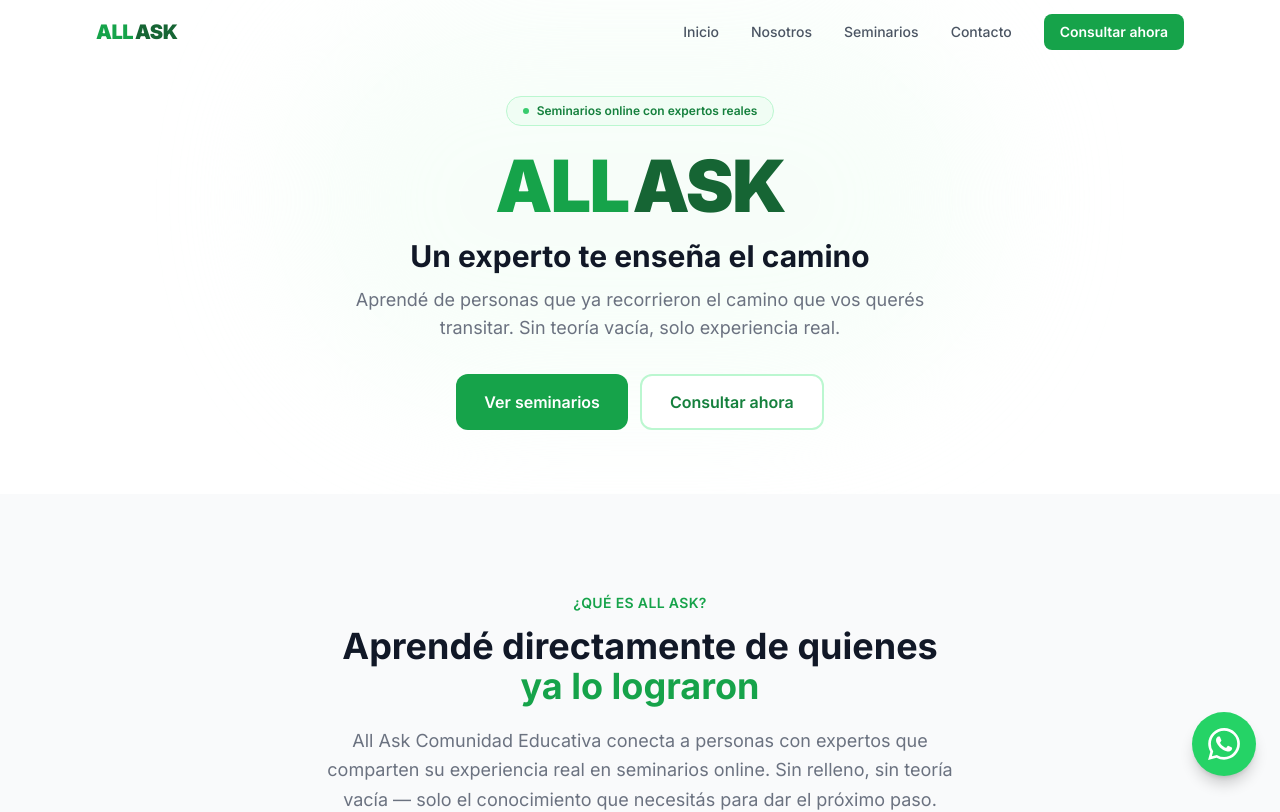
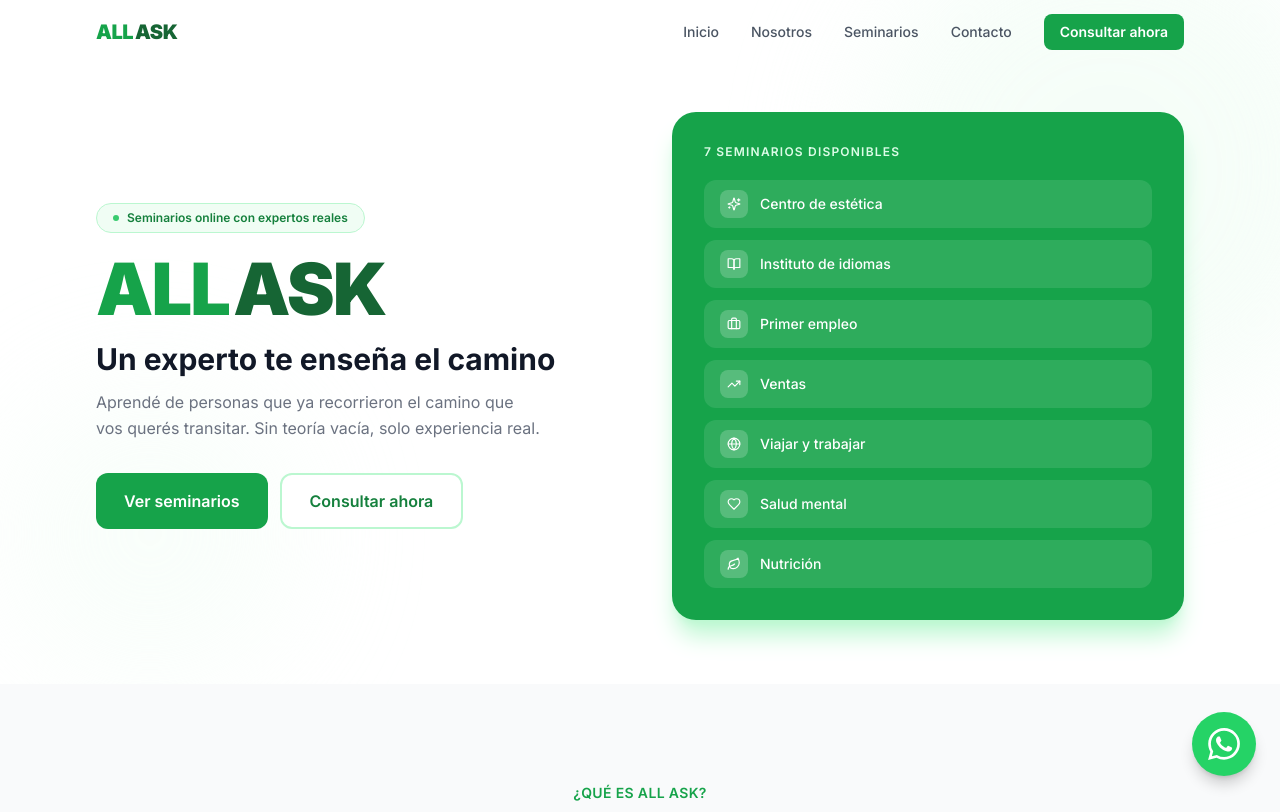
Before and after one commit to ttomifernandez/all-ask, a Next.js app: page / in a window 1280 px wide. Shown: the top 812 px of the page. Built offline with nearby package versions, Linux system fonts and the light colour scheme.

Commit message:
feat: two-column hero layout with seminars panel

```diff
--- a/components/Hero.tsx
+++ b/components/Hero.tsx
@@ -1,25 +1,41 @@
 'use client'
 import { motion } from 'framer-motion'
+import { Sparkles, BookOpen, Briefcase, TrendingUp, Globe, Heart, Leaf } from 'lucide-react'
+
+const highlights = [
+  { icon: Sparkles, label: 'Centro de estética' },
+  { icon: BookOpen, label: 'Instituto de idiomas' },
+  { icon: Briefcase, label: 'Primer empleo' },
+  { icon: TrendingUp, label: 'Ventas' },
+  { icon: Globe, label: 'Viajar y trabajar' },
+  { icon: Heart, label: 'Salud mental' },
+  { icon: Leaf, label: 'Nutrición' },
+]
 
 export default function Hero() {
   return (
     <section
       id="inicio"
-      className="relative flex flex-col items-center justify-center overflow-hidden bg-white pt-20 pb-12 sm:pt-24 sm:pb-16"
+      className="relative overflow-hidden bg-white"
       aria-label="Inicio"
     >
       {/* Fondo sutil */}
       <div className="absolute inset-0 pointer-events-none" aria-hidden="true">
-        <div className="absolute top-0 left-1/2 -translate-x-1/2 w-[700px] h-[400px] bg-brand-50 rounded-full blur-3xl opacity-50" />
+        <div className="absolute -top-20 -right-20 w-[500px] h-[500px] bg-brand-50 rounded-full blur-3xl opacity-60" />
+        <div className="absolute bottom-0 left-0 w-[300px] h-[300px] bg-brand-50 rounded-full blur-3xl opacity-40" />
       </div>
 
-      <div className="relative z-10 max-w-3xl mx-auto px-4 sm:px-6 lg:px-8 text-center">
+      <div className="relative z-10 max-w-6xl mx-auto px-4 sm:px-6 lg:px-8 pt-24 pb-14 sm:pt-28 sm:pb-16">
+        <div className="grid lg:grid-cols-2 gap-10 lg:gap-16 items-center">
+
+          {/* ── Columna izquierda: texto ── */}
+          <div className="text-center lg:text-left">
             {/* Badge */}
             <motion.div
               initial={{ opacity: 0, y: 12 }}
               animate={{ opacity: 1, y: 0 }}
-          transition={{ duration: 0.45, ease: 'easeOut' }}
-          className="inline-flex items-center gap-2 bg-brand-50 border border-brand-200 text-brand-700 text-xs font-semibold px-4 py-1.5 rounded-full mb-6"
+              transition={{ duration: 0.4, ease: 'easeOut' }}
+              className="inline-flex items-center gap-2 bg-brand-50 border border-brand-200 text-brand-700 text-xs font-semibold px-4 py-1.5 rounded-full mb-5"
             >
               <span className="w-1.5 h-1.5 rounded-full bg-brand-500 animate-pulse" aria-hidden="true" />
               Seminarios online con expertos reales
@@ -29,24 +45,19 @@ export default function Hero() {
             <motion.div
               initial={{ opacity: 0, y: 16 }}
               animate={{ opacity: 1, y: 0 }}
-          transition={{ duration: 0.5, ease: 'easeOut', delay: 0.08 }}
+              transition={{ duration: 0.5, ease: 'easeOut', delay: 0.07 }}
+              className="flex items-baseline gap-1 justify-center lg:justify-start mb-4"
             >
-          <div className="flex items-baseline justify-center gap-1 mb-4">
-            <span className="text-5xl sm:text-6xl lg:text-7xl font-black tracking-tight text-brand-600 leading-none">
-              ALL
-            </span>
-            <span className="text-5xl sm:text-6xl lg:text-7xl font-black tracking-tight text-brand-800 leading-none">
-              ASK
-            </span>
-          </div>
+              <span className="text-5xl sm:text-6xl lg:text-7xl font-black tracking-tight text-brand-600 leading-none">ALL</span>
+              <span className="text-5xl sm:text-6xl lg:text-7xl font-black tracking-tight text-brand-800 leading-none">ASK</span>
             </motion.div>
 
             {/* Tagline */}
             <motion.h1
               initial={{ opacity: 0, y: 16 }}
               animate={{ opacity: 1, y: 0 }}
-          transition={{ duration: 0.5, ease: 'easeOut', delay: 0.15 }}
-          className="text-xl sm:text-2xl lg:text-3xl font-bold text-gray-900 mb-3 leading-tight"
+              transition={{ duration: 0.5, ease: 'easeOut', delay: 0.13 }}
+              className="text-2xl sm:text-3xl font-bold text-gray-900 mb-3 leading-tight"
             >
               Un experto te enseña el camino
             </motion.h1>
@@ -55,8 +66,8 @@ export default function Hero() {
             <motion.p
               initial={{ opacity: 0, y: 16 }}
               animate={{ opacity: 1, y: 0 }}
-          transition={{ duration: 0.5, ease: 'easeOut', delay: 0.22 }}
-          className="text-base sm:text-lg text-gray-500 max-w-xl mx-auto mb-8 leading-relaxed"
+              transition={{ duration: 0.5, ease: 'easeOut', delay: 0.19 }}
+              className="text-base text-gray-500 mb-8 leading-relaxed max-w-md mx-auto lg:mx-0"
             >
               Aprendé de personas que ya recorrieron el camino que vos querés transitar.
               Sin teoría vacía, solo experiencia real.
@@ -66,23 +77,55 @@ export default function Hero() {
             <motion.div
               initial={{ opacity: 0, y: 16 }}
               animate={{ opacity: 1, y: 0 }}
-          transition={{ duration: 0.5, ease: 'easeOut', delay: 0.28 }}
-          className="flex flex-col sm:flex-row gap-3 justify-center"
+              transition={{ duration: 0.5, ease: 'easeOut', delay: 0.24 }}
+              className="flex flex-col sm:flex-row gap-3 justify-center lg:justify-start"
             >
               <a
                 href="#seminarios"
-            className="inline-flex items-center justify-center gap-2 bg-brand-600 text-white font-semibold px-7 py-3.5 rounded-xl hover:bg-brand-700 transition-all hover:shadow-lg hover:shadow-brand-200 active:scale-95 text-sm sm:text-base"
+                className="inline-flex items-center justify-center gap-2 bg-brand-600 text-white font-semibold px-7 py-3.5 rounded-xl hover:bg-brand-700 transition-all hover:shadow-lg hover:shadow-brand-200 active:scale-95"
               >
                 Ver seminarios
               </a>
               <a
                 href="#contacto"
-            className="inline-flex items-center justify-center gap-2 bg-white text-brand-700 font-semibold px-7 py-3.5 rounded-xl border-2 border-brand-200 hover:border-brand-400 hover:bg-brand-50 transition-all active:scale-95 text-sm sm:text-base"
+                className="inline-flex items-center justify-center gap-2 bg-white text-brand-700 font-semibold px-7 py-3.5 rounded-xl border-2 border-brand-200 hover:border-brand-400 hover:bg-brand-50 transition-all active:scale-95"
               >
                 Consultar ahora
               </a>
             </motion.div>
           </div>
+
+          {/* ── Columna derecha: panel de temáticas ── */}
+          <motion.div
+            initial={{ opacity: 0, x: 24 }}
+            animate={{ opacity: 1, x: 0 }}
+            transition={{ duration: 0.6, ease: 'easeOut', delay: 0.2 }}
+            className="bg-brand-600 rounded-3xl p-6 sm:p-8 shadow-xl shadow-brand-200"
+          >
+            <p className="text-brand-100 text-xs font-semibold uppercase tracking-widest mb-5">
+              7 seminarios disponibles
+            </p>
+            <div className="grid grid-cols-1 gap-3">
+              {highlights.map((item, i) => (
+                <motion.a
+                  key={item.label}
+                  href="#seminarios"
+                  initial={{ opacity: 0, x: 16 }}
+                  animate={{ opacity: 1, x: 0 }}
+                  transition={{ duration: 0.35, ease: 'easeOut', delay: 0.28 + i * 0.05 }}
+                  className="flex items-center gap-3 bg-white/10 hover:bg-white/20 rounded-xl px-4 py-2.5 transition-colors group"
+                >
+                  <div className="w-7 h-7 bg-white/20 rounded-lg flex items-center justify-center shrink-0 group-hover:bg-white/30 transition-colors" aria-hidden="true">
+                    <item.icon size={14} className="text-white" />
+                  </div>
+                  <span className="text-white text-sm font-medium">{item.label}</span>
+                </motion.a>
+              ))}
+            </div>
+          </motion.div>
+
+        </div>
+      </div>
     </section>
   )
 }
```
Lines whose indentation alone changed are shown as unchanged.
